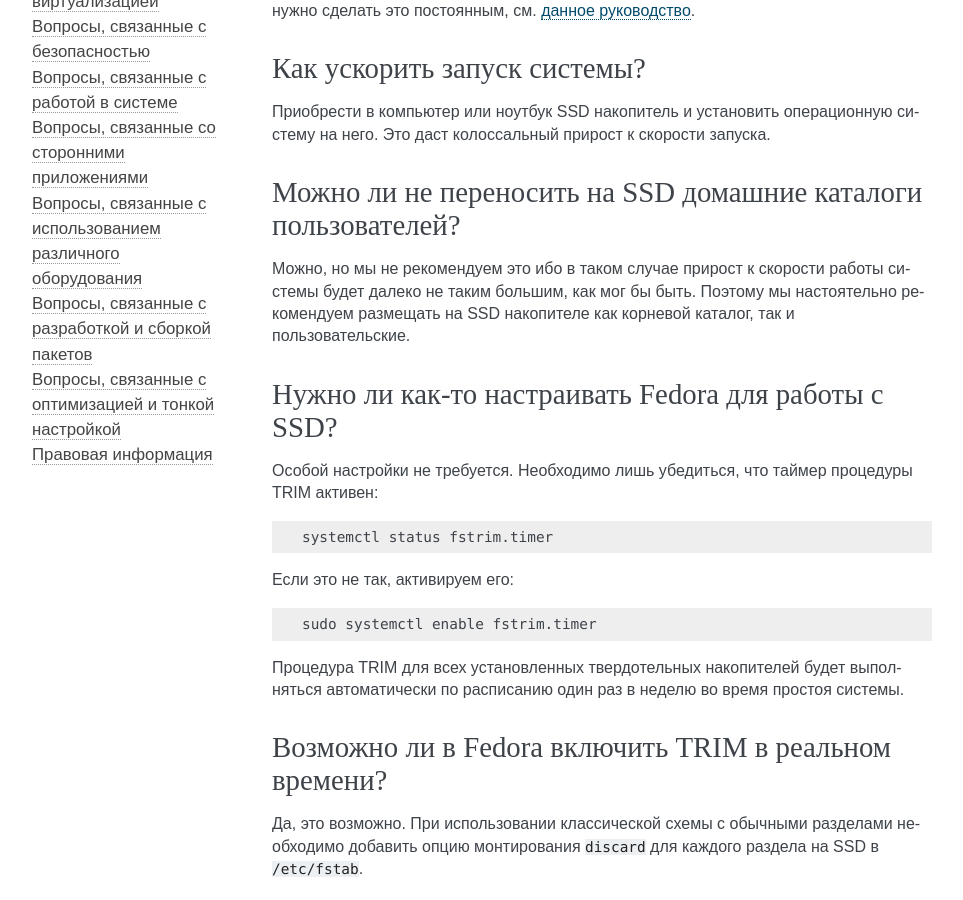
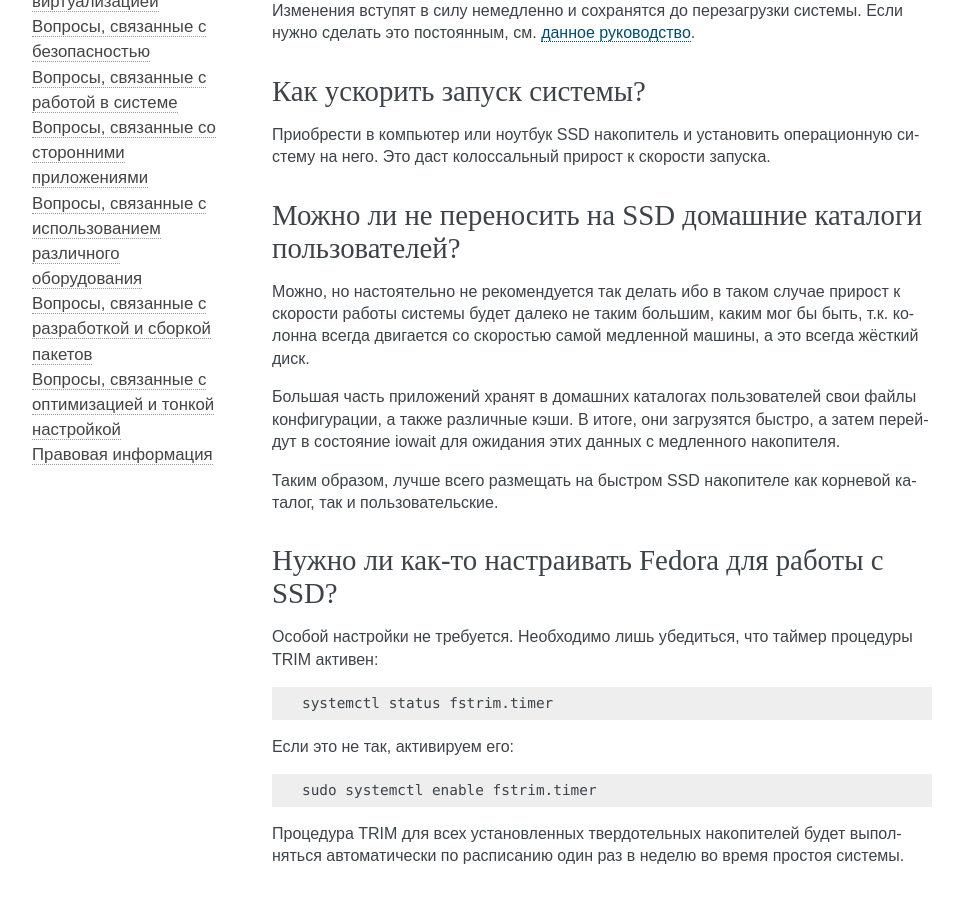
Before and after one commit to RussianFedora/FAQ, a Sphinx documentation site: the page built from source/installation.rst, in a window 1280 px wide and 900 px high, scrolled down 2745 px. Shown: the whole window, without its empty margins (148-1111 px from the left). Built offline with Sphinx 7.4.7, drawn with Linux system fonts in a browser that asks for light colours; some of the changed lines change nothing that is shown; some of the changed text lies outside the part shown.

Commit message:
Updated some questions from Installation page.

```diff
--- a/source/installation.rst
+++ b/source/installation.rst
@@ -78,7 +78,7 @@
 Поддерживается ли технология Secure Boot?
 ==========================================================
 
-Да. Полностью.
+Да, полностью. В качестве предварительного загрузчика используется shim, подписанный цифровой подписью Microsoft.
 
 .. index:: order, boot, boot order, uefi
 .. _uefi-reorder:
@@ -86,13 +86,13 @@
 Возможно ли настроить порядок загрузки в UEFI Boot из Fedora?
 =================================================================
 
-Да, при помощи утилиты **efibootmgr**. Вывод текущего списка загрузки UEFI Boot:
+Выведем текущий список загрузки UEFI Boot при помощи утилиты **efibootmgr**:
 
 .. code-block:: text
 
     sudo efibootmgr -v
 
-Изменение порядка:
+Изменим порядок по своему усмотрению:
 
 .. code-block:: text
 
@@ -113,7 +113,7 @@
  3. монтирование старых и новых разделов;
  4. :ref:`копирование всех файлов и каталогов <copying-data>` со старого накопителя на новый с сохранением прав доступа;
  5. редактирование файла ``/etc/fstab`` нового накопителя так, чтобы в нём были указаны :ref:`UUID <get-uuid>` новых разделов;
- 6. создание в корневом каталоге нового накопителя файла ``/.autorelabel`` для автоматической установки контекста безопасности SELinux;
+ 6. создание в корневом каталоге нового накопителя файла ``/.autorelabel`` для автоматической установки :ref:`контекста безопасности <selinux-boot-error>` SELinux;
  7. :ref:`установка загрузчика <grub-rebuild>` (если необходимо).
 
 .. index:: swap, page file
@@ -178,7 +178,11 @@
 Можно ли не переносить на SSD домашние каталоги пользователей?
 =================================================================
 
-Можно, но мы не рекомендуем это ибо в таком случае прирост к скорости работы системы будет далеко не таким большим, как мог бы быть. Поэтому мы настоятельно рекомендуем размещать на SSD накопителе как корневой каталог, так и пользовательские.
+Можно, но настоятельно не рекомендуется так делать ибо в таком случае прирост к скорости работы системы будет далеко не таким большим, каким мог бы быть, т.к. колонна всегда двигается со скоростью самой медленной машины, а это всегда жёсткий диск.
+
+Большая часть приложений хранят в домашних каталогах пользователей свои файлы конфигурации, а также различные кэши. В итоге, они загрузятся быстро, а затем перейдут в состояние iowait для ожидания этих данных с медленного накопителя.
+
+Таким образом, лучше всего размещать на быстром SSD накопителе как корневой каталог, так и пользовательские.
 
 .. index:: ssd, tuning, trim, timer
 .. _ssd-tuning:
```
